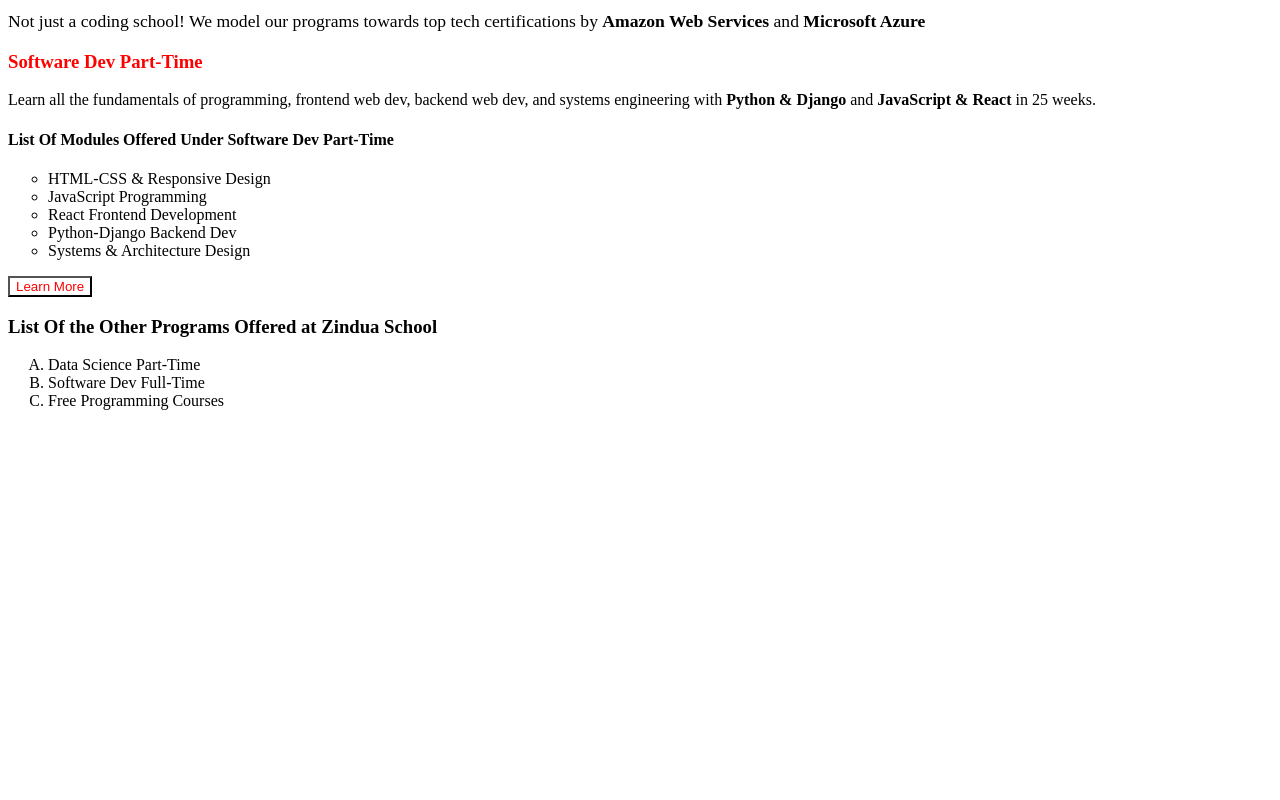
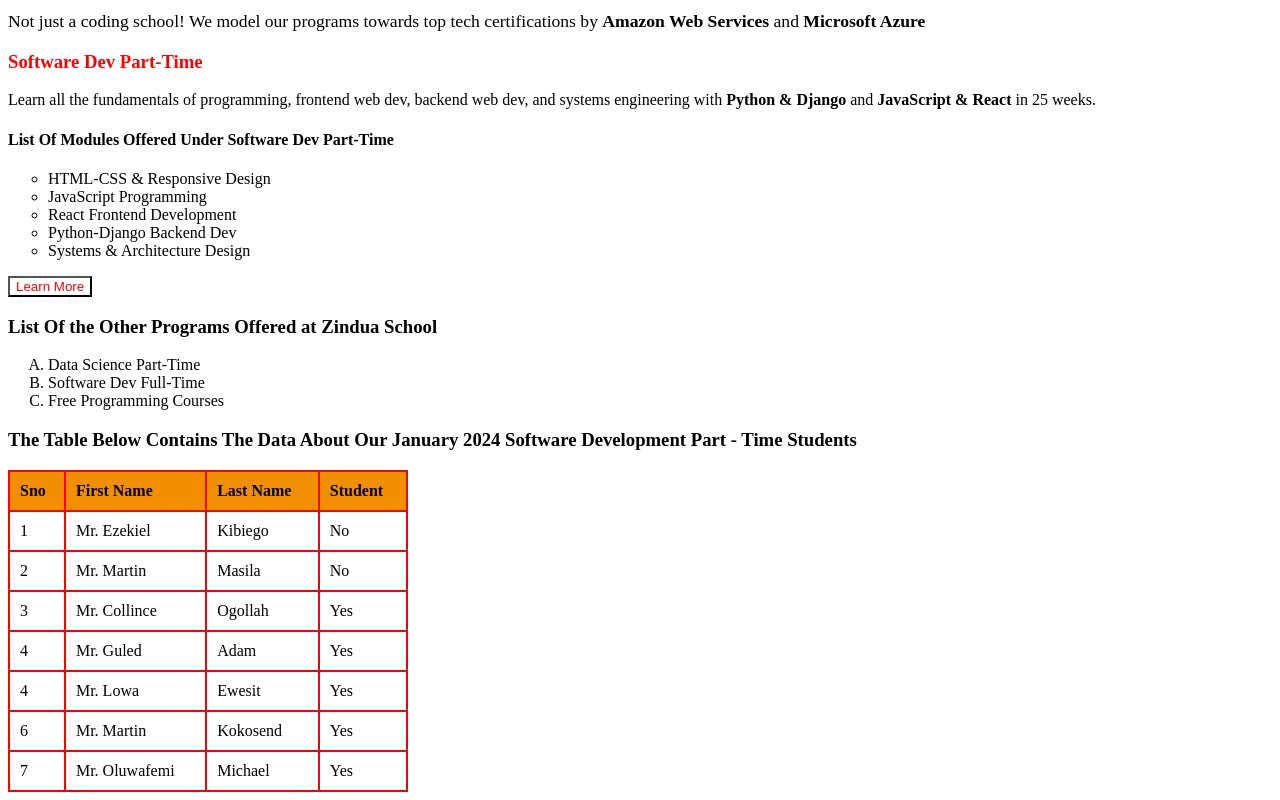
Before and after one commit to MartinMasila/html_css, a plain HTML site: page index.html in a window 1280 px wide. Shown: the part 480-1280 px from the top of the page. Before the commit the page ends 906 px from the top, so only its background shows below. Drawn offline with Linux system fonts and the light colour scheme.

Commit message:
add table for the Software Development - Part Time Students

```diff
--- a/index.html
+++ b/index.html
@@ -63,6 +63,58 @@
 </div>
 </div>
 
+<!-- Lesson 3 Tables - 10th Jan 2024 -->
+<h3 class="Jan2024Students">The Table Below Contains The Data About Our January 2024 Software Development Part - Time Students</h3>
+<table>
+    <tr>
+        <th>Sno</th>
+        <th>First Name</th>
+        <th>Last Name</th>
+        <th>Student</th>
+    </tr>
+    <tr>
+        <td>1</td>
+        <td>Mr. Ezekiel</td>
+        <td>Kibiego</td>
+        <td>No</td>
+    </tr>
+    <tr>
+        <td>2</td>
+        <td>Mr. Martin</td>
+        <td>Masila</td>
+        <td>No</td>
+    </tr>
+    <tr>
+        <td>3</td>
+        <td>Mr. Collince</td>
+        <td>Ogollah</td>
+        <td>Yes</td>
+    </tr>
+    <tr>
+        <td>4</td>
+        <td>Mr. Guled</td>
+        <td>Adam</td>
+        <td>Yes</td>
+    </tr>
+    <tr>
+        <td>4</td>
+        <td>Mr. Lowa</td>
+        <td>Ewesit</td>
+        <td>Yes</td>
+    </tr>
+    <tr>
+        <td>6</td>
+        <td>Mr. Martin</td>
+        <td>Kokosend</td>
+        <td>Yes</td>
+    </tr>
+    <tr>
+        <td>7</td>
+        <td>Mr. Oluwafemi</td>
+        <td>Michael</td>
+        <td>Yes</td>
+    </tr>
+</table>
 
 </body>
 </html>
--- a/style.css
+++ b/style.css
@@ -38,3 +38,19 @@
     min-width: 100%;
 
 }
+
+table{
+    border-collapse: collapse;
+    width: 400px;
+
+}
+
+th, td{
+    border: 2px solid red;
+    text-align: left;
+    padding: 10px;
+}
+
+th{
+    background-color:#F18F01;
+}
```
